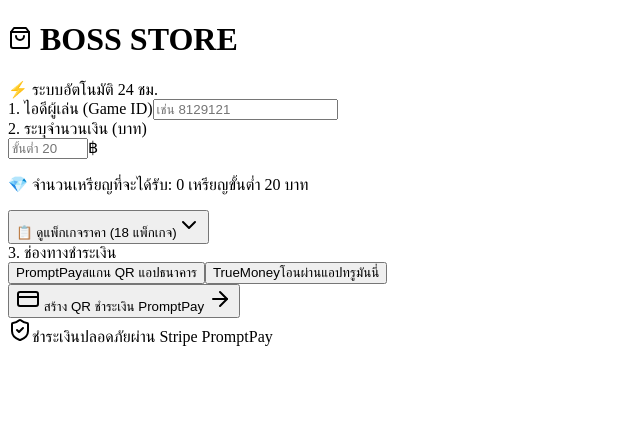
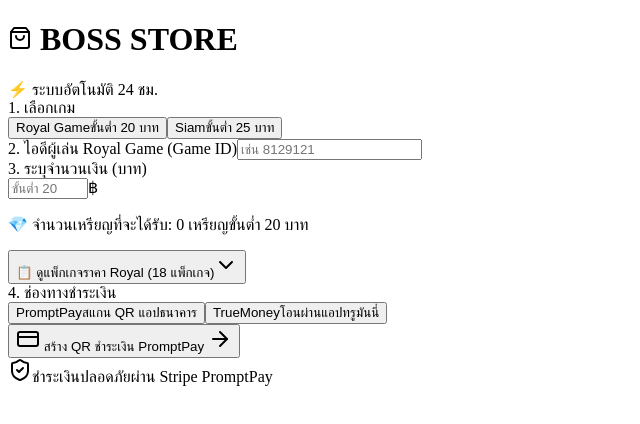
Before and after one commit to bossstore26-glitch/boss-store, a React app in the folder src/: page / in a window 1280 px wide. Shown: the top 424 px of the page, without its empty margins (0-640 px from the left). Built offline with nearby package versions, Linux system fonts and the light colour scheme; the HTML template or start-up script is replaced by a standard one.

Commit message:
Add files via upload

```diff
--- a/src/App.jsx
+++ b/src/App.jsx
@@ -2,7 +2,7 @@ import React, { useEffect, useRef, useState } from 'react';
 import { ShoppingBag, CreditCard, ShieldCheck, ArrowRight, CheckCircle2, Loader2, ChevronDown } from 'lucide-react';
 import QRCode from 'qrcode';
 // ตารางเรทเดียวกับ server (server เป็นตัวตัดสินจริง หน้าเว็บใช้แสดงผล)
-import { PACKAGES, MIN_BAHT, MAX_BAHT, chipsFor, rateNote } from '../api/_rates.js';
+import { GAMES, GAME_KEYS, MAX_BAHT, chipsFor, rateNote, formatChips, minBaht, gameOf } from '../api/_rates.js';
 
 const POLL_MS = 3000;
 const STORAGE_KEY = 'bossstore_pending_qr';
@@ -126,14 +126,15 @@ function PaymentCard({ pending, onDone, onCancel }) {
 
       <div className="px-6 py-6 flex flex-col items-center">
         <div className="w-full bg-[#22273a] rounded-xl py-3 text-center">
-          เติมให้ไอดี <span className="text-yellow-400 font-bold">{pending.gameId}</span>
+          เติม <span className="font-bold">{gameOf(pending.game).name}</span> ให้ไอดี{' '}
+          <span className="text-yellow-400 font-bold">{pending.gameId}</span>
         </div>
 
         <p className="mt-5 text-sm text-gray-300">ยอดชำระ</p>
         <p className="text-3xl font-bold mt-1">
           ฿{pending.amount.toLocaleString(undefined, { minimumFractionDigits: 2 })}
         </p>
-        <p className="text-xs text-pink-400 mt-1">{pending.chips.toLocaleString()} เหรียญ</p>
+        <p className="text-xs text-pink-400 mt-1">{formatChips(pending.chips, pending.game)} เหรียญ</p>
 
         <div className={`mt-4 bg-white rounded-2xl p-3 ${dead ? 'opacity-30' : ''}`}>
           <canvas ref={canvasRef} className="w-64 h-64 sm:w-72 sm:h-72 block" />
@@ -224,14 +225,15 @@ function TrueMoneyCard({ pending, onDone, onCancel }) {
 
       <div className="px-6 py-6 flex flex-col items-center">
         <div className="w-full bg-[#22273a] rounded-xl py-3 text-center">
-          เติมให้ไอดี <span className="text-yellow-400 font-bold">{pending.gameId}</span>
+          เติม <span className="font-bold">{gameOf(pending.game).name}</span> ให้ไอดี{' '}
+          <span className="text-yellow-400 font-bold">{pending.gameId}</span>
         </div>
 
         <p className="mt-5 text-sm text-gray-300">ยอดโอน</p>
         <p className="text-3xl font-bold mt-1">
           ฿{pending.amount.toLocaleString(undefined, { minimumFractionDigits: 2 })}
         </p>
-        <p className="text-xs text-pink-400 mt-1">{pending.chips.toLocaleString()} เหรียญ</p>
+        <p className="text-xs text-pink-400 mt-1">{formatChips(pending.chips, pending.game)} เหรียญ</p>
 
         {paid ? (
           <div className="mt-5 w-full bg-emerald-600/20 border border-emerald-500/40 text-emerald-300 text-sm rounded-xl px-4 py-3 flex items-start gap-2">
@@ -253,7 +255,7 @@ function TrueMoneyCard({ pending, onDone, onCancel }) {
               <canvas ref={canvasRef} className="w-64 h-64 sm:w-72 sm:h-72 block" />
             </div>
             <div className="mt-4 w-full bg-amber-500/10 border border-amber-500/30 text-amber-200 text-xs rounded-xl px-4 py-3 leading-relaxed">
-              ⚠️ ห้ามแก้ไข<b>จำนวนเงิน</b>และ<b>ข้อความ</b> (เติมเกมรอยัล เพจBOSS STORE ({pending.gameId}) #{pending.id})
+              ⚠️ ห้ามแก้ไข<b>จำนวนเงิน</b>และ<b>ข้อความ</b> (เติมเกม{gameOf(pending.game).tmnWord} เพจBOSS STORE ({pending.gameId}) #{pending.id})
               ในหน้าโอน ไม่งั้นระบบส่งเหรียญอัตโนมัติไม่ได้
             </div>
             <p className="mt-5 text-sm text-gray-200 flex items-center gap-2">
@@ -300,9 +302,13 @@ export default function App() {
   const [pending, setPending] = useState(loadPending);
   const [showPackages, setShowPackages] = useState(false);
   const [confirming, setConfirming] = useState(false);
+  const [game, setGame] = useState('royal');
 
+  const gameInfo = GAMES[game];
+  const MIN_BAHT = minBaht(game);
+  const PACKAGES = gameInfo.packages;
   const baht = Number(customAmount);
-  const chipsAmount = chipsFor(baht);
+  const chipsAmount = chipsFor(baht, game);
 
   // กดชำระ → ตรวจข้อมูล → ป๊อปอัปให้ลูกค้ายืนยันไอดีก่อน
   const handleCheckout = (e) => {
@@ -330,7 +336,7 @@ export default function App() {
       const response = await fetch(method === 'truemoney' ? '/api/create-truemoney' : '/api/create-promptpay', {
         method: 'POST',
         headers: { 'Content-Type': 'application/json' },
-        body: JSON.stringify({ gameId, amount: baht })
+        body: JSON.stringify({ gameId, amount: baht, game })
       });
 
       const data = await response.json();
@@ -394,8 +400,9 @@ export default function App() {
               <p className="text-3xl font-bold tracking-wider text-yellow-300 mt-1">{gameId}</p>
             </div>
             <p className="mt-3 text-sm text-gray-300">
+              เกม <span className="font-bold text-yellow-300">{gameInfo.name}</span> ·{' '}
               ยอด <span className="font-bold text-white">{baht.toLocaleString()} บาท</span> ·{' '}
-              <span className="text-pink-400 font-bold">{chipsAmount.toLocaleString()} เหรียญ</span> ·{' '}
+              <span className="text-pink-400 font-bold">{formatChips(chipsAmount, game)} เหรียญ</span> ·{' '}
               {method === 'truemoney' ? 'TrueMoney' : 'PromptPay'}
             </p>
 
@@ -432,10 +439,35 @@ export default function App() {
         </div>
 
         <form onSubmit={handleCheckout} className="space-y-5">
+          {/* เลือกเกม */}
+          <div>
+            <label className="block text-sm font-medium text-gray-300 mb-2">1. เลือกเกม</label>
+            <div className="grid grid-cols-2 gap-2" role="radiogroup" aria-label="เลือกเกม">
+              {GAME_KEYS.map((key) => {
+                const on = game === key;
+                return (
+                  <button
+                    key={key}
+                    type="button"
+                    role="radio"
+                    aria-checked={on}
+                    onClick={() => { setGame(key); setShowPackages(false); }}
+                    className={`rounded-xl px-3 py-2.5 border transition text-center ${
+                      on ? 'bg-yellow-500/15 border-yellow-400' : 'bg-[#1a243f] border-gray-700 hover:border-gray-500'
+                    }`}
+                  >
+                    <span className={`block font-bold ${on ? 'text-yellow-300' : 'text-gray-200'}`}>{GAMES[key].name}</span>
+                    <span className="block text-xs text-gray-400 mt-0.5">ขั้นต่ำ {minBaht(key)} บาท</span>
+                  </button>
+                );
+              })}
+            </div>
+          </div>
+
           {/* ช่องกรอกไอดีเกม */}
           <div>
             <label className="block text-sm font-medium text-gray-300 mb-2">
-              1. ไอดีผู้เล่น (Game ID)
+              2. ไอดีผู้เล่น {gameInfo.name} (Game ID)
             </label>
             <input
               type="text"
@@ -452,7 +484,7 @@ export default function App() {
           {/* ช่องกรอกจำนวนเงินเอง */}
           <div>
             <label className="block text-sm font-medium text-gray-300 mb-2">
-              2. ระบุจำนวนเงิน (บาท)
+              3. ระบุจำนวนเงิน (บาท)
             </label>
             <div className="relative">
               <input
@@ -469,10 +501,10 @@ export default function App() {
               <span className="absolute right-4 top-3.5 text-gray-400 font-bold">฿</span>
             </div>
             <p className="text-xs text-gray-400 mt-2">
-              💎 จำนวนเหรียญที่จะได้รับ: <span className="text-pink-400 font-bold">{chipsAmount.toLocaleString()} เหรียญ</span>
+              💎 จำนวนเหรียญที่จะได้รับ: <span className="text-pink-400 font-bold">{formatChips(chipsAmount, game)} เหรียญ</span>
               <span className="block mt-1 text-gray-500">
                 ขั้นต่ำ {MIN_BAHT} บาท
-                {chipsAmount ? ` · ${rateNote(baht)}` : ''}
+                {chipsAmount ? ` · ${rateNote(baht, game)}` : ''}
               </span>
             </p>
 
@@ -483,7 +515,7 @@ export default function App() {
               className="mt-3 w-full flex items-center justify-between bg-[#1a243f] border border-gray-700 hover:border-purple-500 rounded-xl px-4 py-2.5 text-sm text-gray-200 transition"
               aria-expanded={showPackages}
             >
-              <span>📋 ดูแพ็กเกจราคา ({PACKAGES.length} แพ็กเกจ)</span>
+              <span>📋 ดูแพ็กเกจราคา {gameInfo.short} ({PACKAGES.length} แพ็กเกจ)</span>
               <ChevronDown className={`w-4 h-4 transition-transform ${showPackages ? 'rotate-180' : ''}`} />
             </button>
             {showPackages && (
@@ -501,7 +533,7 @@ export default function App() {
                           : 'bg-[#1a243f] border-gray-700 hover:border-purple-500'
                       }`}
                     >
-                      <span className="font-semibold text-pink-300">{p.chips.toLocaleString()}</span>
+                      <span className="font-semibold text-pink-300">{formatChips(p.chips, game)}</span>
                       <span className="font-bold text-yellow-400">{p.baht}฿</span>
                     </button>
                   );
@@ -512,7 +544,7 @@ export default function App() {
 
           {/* เลือกช่องทางชำระเงิน */}
           <div>
-            <label className="block text-sm font-medium text-gray-300 mb-2">3. ช่องทางชำระเงิน</label>
+            <label className="block text-sm font-medium text-gray-300 mb-2">4. ช่องทางชำระเงิน</label>
             <div className="grid grid-cols-2 gap-2" role="radiogroup">
               {METHODS.map((m) => {
                 const on = method === m.key;
```
